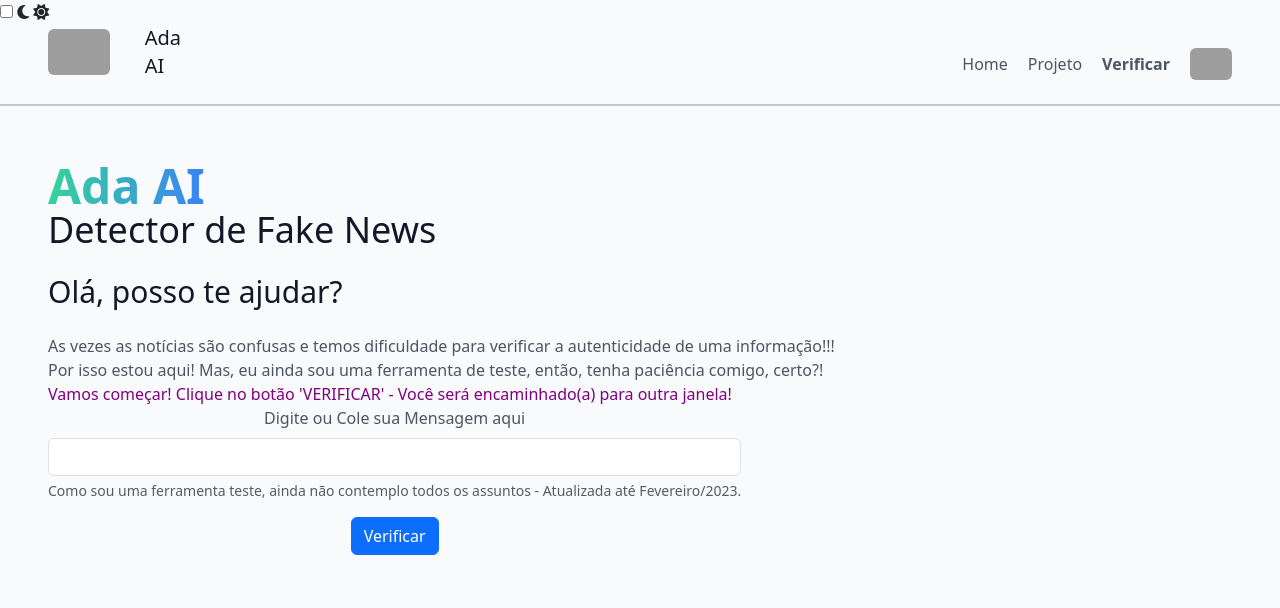
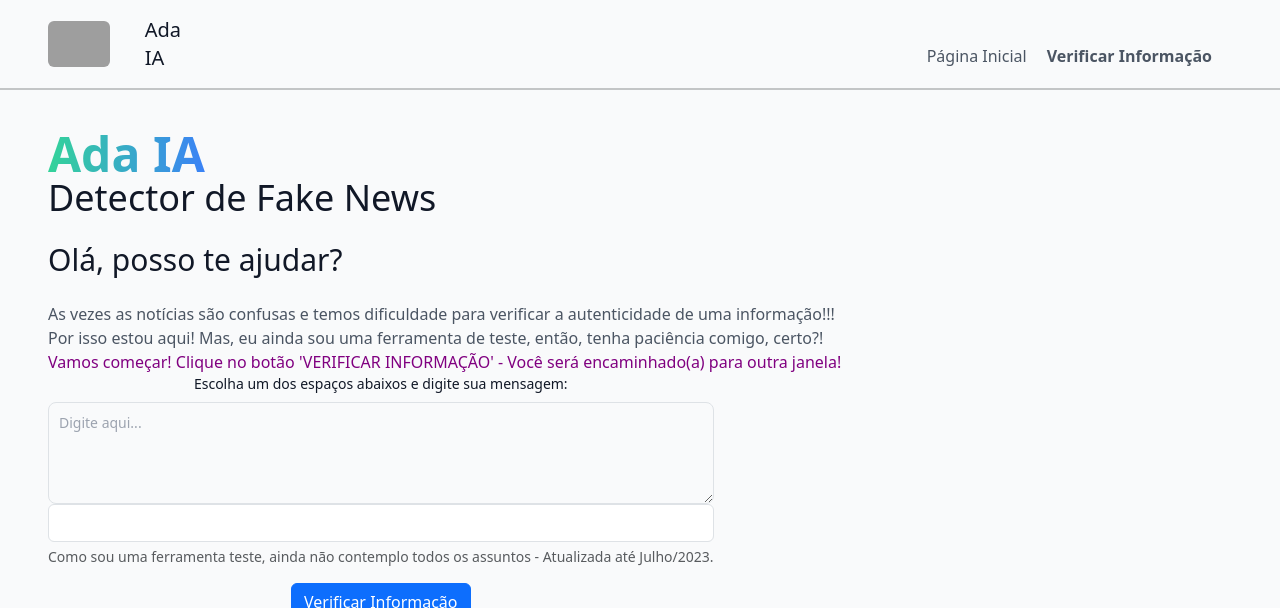
Before and after one commit to carollabarbosa/Ada_Fake_News_Detection, a Flask app: page / in a window 1280 px wide. Shown: the top 608 px of the page. Run offline with Flask 2, Linux system fonts and the light colour scheme; parts of the project's set-up code (start-up, migrations or seed data) failed here and were passed over; some libraries are stand-ins or nearby versions; grey boxes are pictures that could not be loaded.

Commit message:
update code

```diff
--- a/detectorada.py
+++ b/detectorada.py
@@ -24,7 +24,7 @@ import itertools
 # In[9]:
 
 
-df = pd.read_csv("FakeTrue15.csv")
+df = pd.read_csv("FakeTrue21.csv")
 
 
 # In[10]:
--- a/templates/index.html
+++ b/templates/index.html
@@ -9,19 +9,18 @@
     <link href="https://unpkg.com/tailwindcss@^2/dist/tailwind.min.css" rel="stylesheet">
 
 
- <title>Ada AI</title>
+ <title>Ada IA</title>
  <link rel="stylesheet" href="style.css">
   </head>
   <div>
-    <input type="checkbox" class="checkbox" id="chk" />
+
     <label class="label" for="chk">
-      <i class="fas fa-moon"></i>
-      <i class="fas fa-sun"></i>
+
       <div class="ball"></div>
     </label>
   </div>
   <body  class="bg-gray-50">
-   <header class="text-gray-600 body-font -my-12">
+   <header class="text-gray-600 body-font -my-14">
     <div class="container mx-auto flex flex-wrap p-5 flex-col md:flex-row items-center">
      <a class="flex title-font font-medium items-center text-gray-900 mb-4 md:mb-0">
       <div class="lg:max-w-lg lg:w-full md:w-1/2 w-5/6">
@@ -29,25 +28,23 @@
       </div>
         <path d="M12 2L2 7l10 5 10-5-10-5zM2 17l10 5 10-5M2 12l10 5 10-5"></path>
       </svg>
-        <span class="ml-3 text-xl"> Ada AI</span>
+        <span class="ml-3 text-xl"> Ada IA</span>
       </a>
       <nav class="md:ml-auto flex flex-wrap items-center text-base justify-center">
-        <a href="/" class="mr-5 hover:text-gray-900">Home</a>
-        <a href="/" class="mr-5 hover:text-gray-900">Projeto</a>
-        <a href="/prediction" class="mr-5 hover:text-gray-900"><b>Verificar</b></a>
-        <img class="object-cover object-center rounded" alt="hero" src="https://t4.ftcdn.net/jpg/03/09/54/75/240_F_309547548_2CsCPM7o5iFxqYp3yNmfYgeeLYqiCyJ4.jpg" height="42" width="42">
+        <a  href="/" class="mr-5 hover:text-gray-900">Página Inicial</a>
+        <a  href="/prediction" class="mr-5 hover:text-gray-900"><b>Verificar Informação</b></a>
        <div>
 
       </nav>
     </div>
   </header><hr>
 </header><hr>
-<section class="text-gray-600 body-font -my-10">
+<section class="text-gray-600 body-font -my-14">
   <div class="container mx-auto flex px-5 py-24 md:flex-row flex-col items-center">
     <div class="lg:flex-grow md:w-1/2 lg:pr-24 md:pr-16 flex flex-col md:items-start md:text-left mb-16 md:mb-0 items-center text-center">
       <div class="text-5xl font-extrabold ...">
       <span class="bg-clip-text text-transparent bg-gradient-to-r from-green-400 to-blue-500">
-          Ada AI
+          Ada IA
         </span>
       </div>
       <h1 class="title-font sm:text-4xl text-3xl mb-4 font-medium text-gray-900"> Detector de Fake News
@@ -56,19 +53,22 @@
       <p  class="sm:text-3xl text-2xl font-medium text-center title-font text-gray-900 mb-4">Olá, posso te ajudar?</p>
       <p class="text-justify text-align: justify;">As vezes as notícias são confusas e temos dificuldade para verificar a autenticidade de uma informação!!!</p>
       <p><p align="Left"> Por isso estou aqui! Mas, eu ainda sou uma ferramenta de teste, então, tenha paciência comigo, certo?!</p>
-      <p><font color="#800080"> Vamos começar! Clique no botão 'VERIFICAR' - Você será encaminhado(a) para outra janela!</font><p>
+      <p><font color="#800080"> Vamos começar! Clique no botão 'VERIFICAR INFORMAÇÃO' - Você será encaminhado(a) para outra janela!</font><p>
       <div class="flex justify-center">
         <form action="/prediction" method="POST">
           <div class="mb-3">
-            <label for="exampleInputEmail1" class="form-label">Digite ou Cole sua Mensagem aqui</label>
-            <input type="text" class="form-control" id="news" name="news"
-            aria-describedby="emailHelp">
-            <div id="emailHelp" class="form-text">Como sou uma ferramenta teste, ainda não contemplo todos os assuntos - Atualizada até Fevereiro/2023.</div>
+            <label for="message" class="block mb-2 text-sm font-medium text-gray-900 dark:text-white">Escolha um dos espaços abaixos e digite sua mensagem:</label>
+            <textarea id="message" rows="4" class="block p-2.5 w-full text-sm text-gray-900 bg-gray-50 rounded-lg border border-gray-300 focus:ring-blue-500 focus:border-blue-500 dark:bg-gray-700 dark:border-gray-600 dark:placeholder-gray-400 dark:text-white dark:focus:ring-blue-500 dark:focus:border-blue-500" placeholder="Digite aqui..."></textarea>
+             <input type"text" class="form-control" id="news" name="news"
+             aria-describedby="message">
+            <div id="emailHelp" class="form-text">Como sou uma ferramenta teste, ainda não contemplo todos os assuntos - Atualizada até Julho/2023.</div>
           </div>
-          <button type="submit" class="btn btn-primary">Verificar</button>
+          <button type="submit" class="btn btn-primary">Verificar Informação</button>
 
       </form>
+
   </div>
+
 </section>
 <img src="https://img.freepik.com/vetores-gratis/propaganda-na-midia-fabricacao-de-noticias-informacoes-enganosas-manipulacao-de-fatos-pessoas-mal-informadas-a-desinformacao-se-espalhou-jornalismo-fraudulento-ilustracao-vetorial-de-metafora-de-conceito-isolado_335657-2712.jpg?w=740&t=st=1679010119~exp=1679010719~hmac=6ef7ea773d7f7a4e55251cb617d0b069fbc28061a7d31ab44f114bc05b5ca2e1" align="left" height="682" width="362">
 <section class="text-gray-600 body-font -my-12">
@@ -77,12 +77,14 @@
       <svg xmlns="http://www.w3.org/2000/svg" fill="currentColor" class="inline-block w-8 h-8 text-gray-400 mb-8" viewBox="0 0 975.036 975.036">
         <path d="https://cdn-icons-png.flaticon.com/512/8024/8024585.png"></path>
       </svg>
-      <p class="text-gray-500">Economia das Notícias Falsas:</p>
+      <h2 class="title-font sm:text-4xl text-3xl mb-4 font-medium text-gray-900">Sobre o Projeto</h2>
 
-      <p class="leading-relaxed text-lg">"A cada ano, grandes marcas enviam US$ 2,6 bilhões para sites de fake news pelo mundo via mídia programática, estima a Comscore, empresa global de análise de dados, em relatório feito em parceria com a NewsGuard, organização especializada em classificação de confiança de sites. É um montante que pode ser considerado perda publicitária, dada a gravidade dos conteúdos financiados e potencial prejuízo à sociedade, aos negócios e ao brand safe".</p>
+      <p class="leading-relaxed text-lg">"Ada IA leva o nome da primeira programadora mulher, Ada Lovelace. Foi desenvolvida
+        com um corpus em Português com 3000 notícias nacionais e internacionais, divido em 6 temas, com uma acurácia de 86%. A Ada foi projetada
+        para detecção automática de notícias, usando aprendizado de máquina supervisionado e linguagem de processamento  natural."</p>
       <span class="inline-block h-1 w-10 rounded bg-indigo-500 mt-8 mb-6"></span>
-      <h2 class="text-gray-900 font-medium title-font tracking-wider text-sm">UOL, 2021</h2>
-      <p class="text-gray-500">Trecho extraído da Matéria setembro/2021</p>
+      <h2 class="text-gray-900 font-medium title-font tracking-wider text-sm">Na Imprensa</h2>
+      <p class="text-gray-500">Leia mais sobre a Ada clicando aqui</p>
     </div>
   </div>
 </section><hr>
```
Also changed, not shown: templates/prediction.html (+16 -11 lines), templates/projeto.html (deleted, +0 -153 lines), static/adachatbot.jpg (added), static/telegram.png (added), 2 other files.
